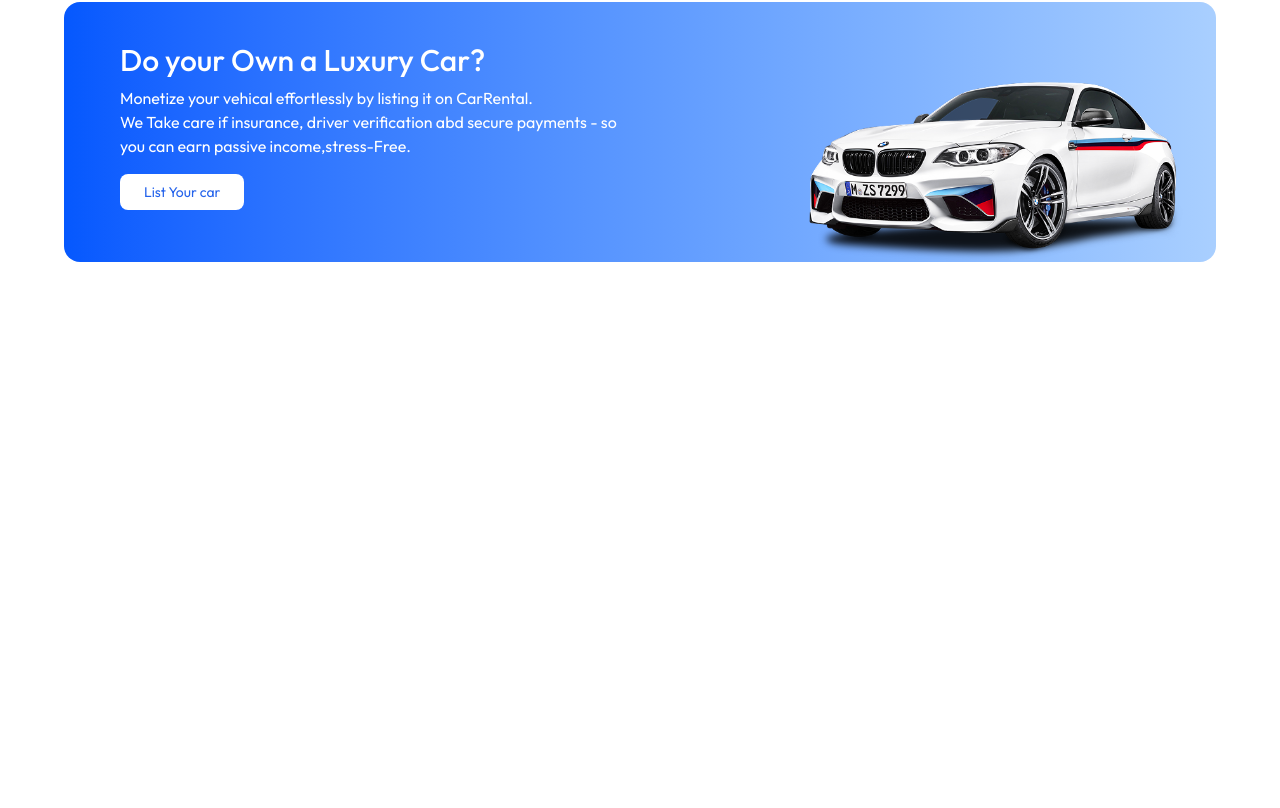
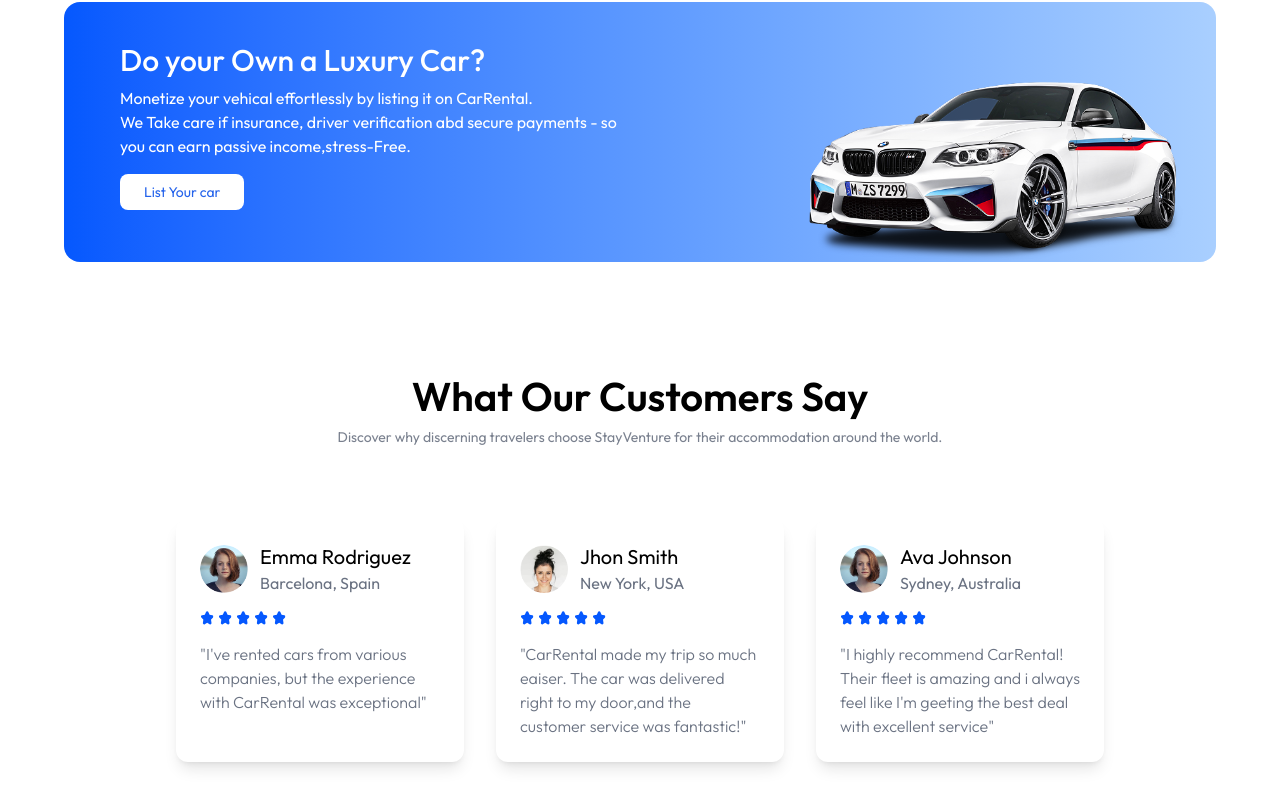
Before and after one commit to Mayankupadhyay-25/CarRental, a React (Vite) app: page / in a window 1280 px wide. Shown: the part 2061-2869 px from the top of the page. Before the commit the page ends 2323 px from the top, so only its background shows below. Built offline with nearby package versions, Linux system fonts and the light colour scheme; a web font is replaced by a local one.

Commit message:
Testimonial

```diff
--- /dev/null
+++ b/src/components/Testimonial.jsx
@@ -0,0 +1,56 @@
+import React from 'react'
+import Title from './Title'
+import { assets } from '../assets/assets'
+
+const Testimonial = () => {
+  const testimonials = [
+    {
+      name: "Emma Rodriguez",
+      location: "Barcelona, Spain",
+      image: assets.testimonial_image_1,
+      rating: 5,
+      testimonial: "I've rented cars from various companies, but the experience with CarRental was exceptional"
+    },
+    {
+      name: "Jhon Smith",
+      location: "New York, USA",
+      image: assets.testimonial_image_2,
+      rating: 4,
+      testimonial: "CarRental made my trip so much eaiser. The car was delivered right to my door,and the customer service was fantastic!"
+    },
+    {
+      name: "Ava Johnson",
+      location: "Sydney, Australia",
+      image: assets.testimonial_image_1,
+      rating: 5,
+      testimonial: "I highly recommend CarRental! Their fleet is amazing and i always feel like I'm geeting the best deal with excellent service"
+    }
+  ]
+
+  return (
+    <div className="py-28 px-6 md:px-16 lg:px-24 xl:px-44">
+      <Title title="What Our Customers Say" subtitle="Discover why discerning travelers choose StayVenture for their accommodation around the world."/>
+      <div className="grid grid-cols-1 sm:grid-cols-2 lg:grid-cols-3 gap-8 mt-18">
+        {testimonials.map((testimonial, index) => (
+          <div key={index} className="bg-white p-6 rounded-xl shadow-lg hover:translate-y-1 transition-all duration-500">
+            <div className="flex items-center gap-3">
+              <img className="w-12 h-12 rounded-full" src={testimonial.image} alt={testimonial.name} />
+              <div>
+                <p className="text-xl">{testimonial.name}</p>
+                <p className="text-gray-500">{testimonial.location}</p>
+              </div>
+            </div>
+            <div className="flex items-center gap-1 mt-4">
+              {Array(5).fill(0).map((_, index) => (
+                <img key={index} src={assets.star_icon} alt="star-icon" />
+              ))}
+            </div>
+            <p className="text-gray-500 max-w-90 mt-4 font-light">"{testimonial.testimonial}"</p>
+          </div>
+        ))}
+      </div>
+    </div>
+  )
+}
+
+export default Testimonial
--- a/src/pages/Home.jsx
+++ b/src/pages/Home.jsx
@@ -2,6 +2,7 @@
 import Hero from '../components/Hero'
 import FeaturedSection from '../components/FeaturedSection'
 import Banner from '../components/Banner'
+import Testimonial from '../components/Testimonial'
 
 
 const Home = () => {
@@ -10,6 +11,7 @@
     <Hero />
     <FeaturedSection />
     <Banner />
+    <Testimonial />
     </>
   )
 }
```
